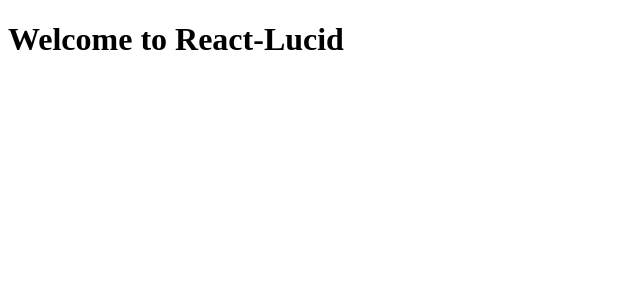
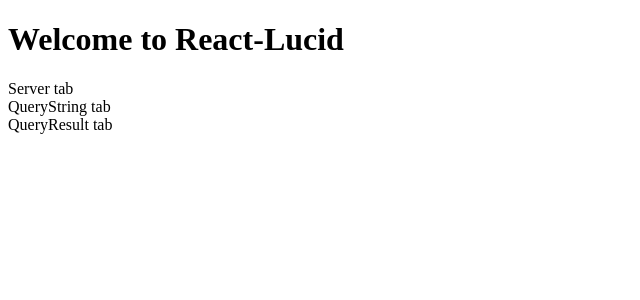
Before and after one commit to Gossamer-React/Lucid, a React app: page / in a window 1280 px wide. Shown: the top 300 px of the page, without its empty margins (0-640 px from the left). Built offline with nearby package versions, Linux system fonts and the light colour scheme; the HTML template or start-up script is replaced by a standard one.

Commit message:
effects components rendering

```diff
--- a/src/App.jsx
+++ b/src/App.jsx
@@ -5,6 +5,7 @@ const App = () => {
     return (
         <div>
             <h1>Welcome to React-Lucid</h1>
+            <Effects />
         </div>
     )
 }
--- a/src/components/GraphQL.js
+++ b/src/components/GraphQL.js
@@ -6,8 +6,8 @@ export default class GraphQL extends Component {
   render() {
     return (
       <div>
-        <QueryString/>
-        <QueryResult/>
+        <QueryString />
+        <QueryResult />
       </div>
     )
   }
--- a/src/containers/Effects.js
+++ b/src/containers/Effects.js
@@ -6,8 +6,8 @@ export default class Effects extends Component {
   render() {
     return (
       <div>
-        <Server/>
-        <GraphQL/>
+        <Server />
+        <GraphQL />
       </div>
     )
   }
```
Also changed, not shown: 1 other file (tests, documents, lock files or other folders).
